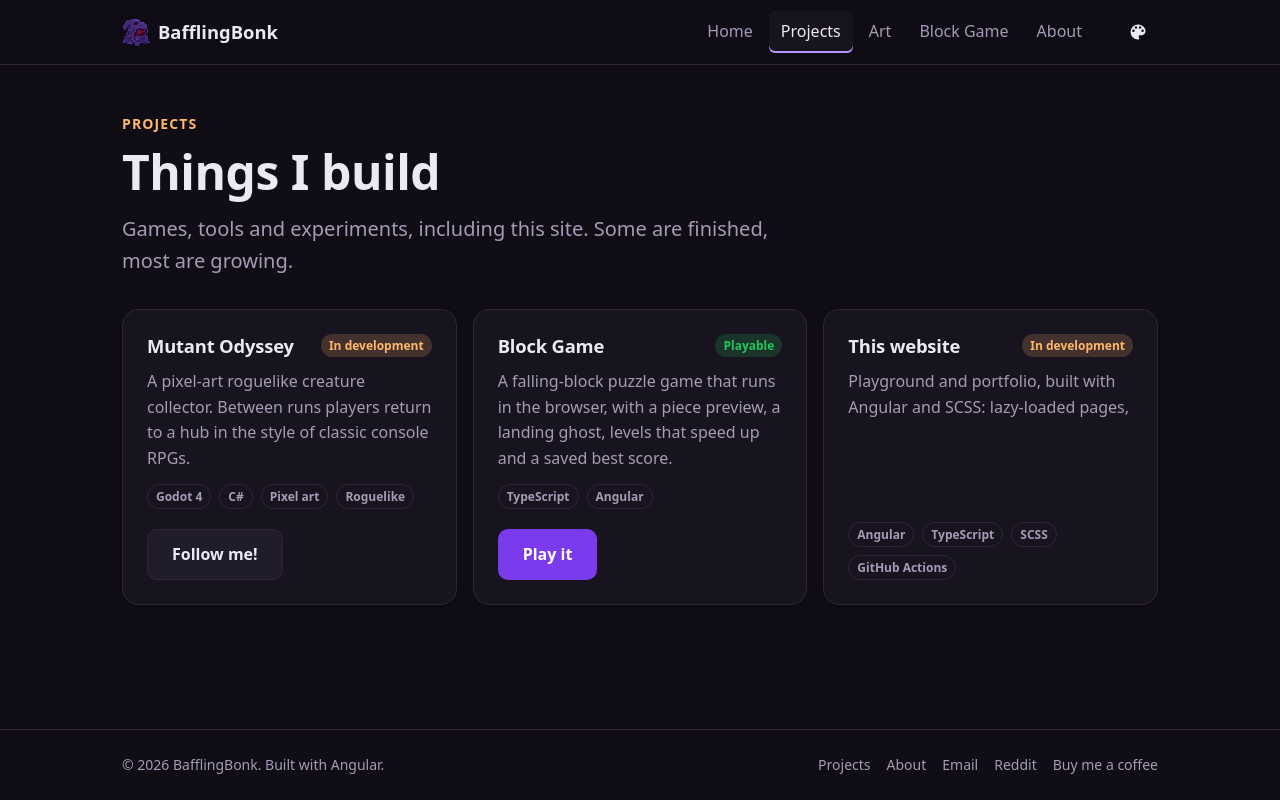
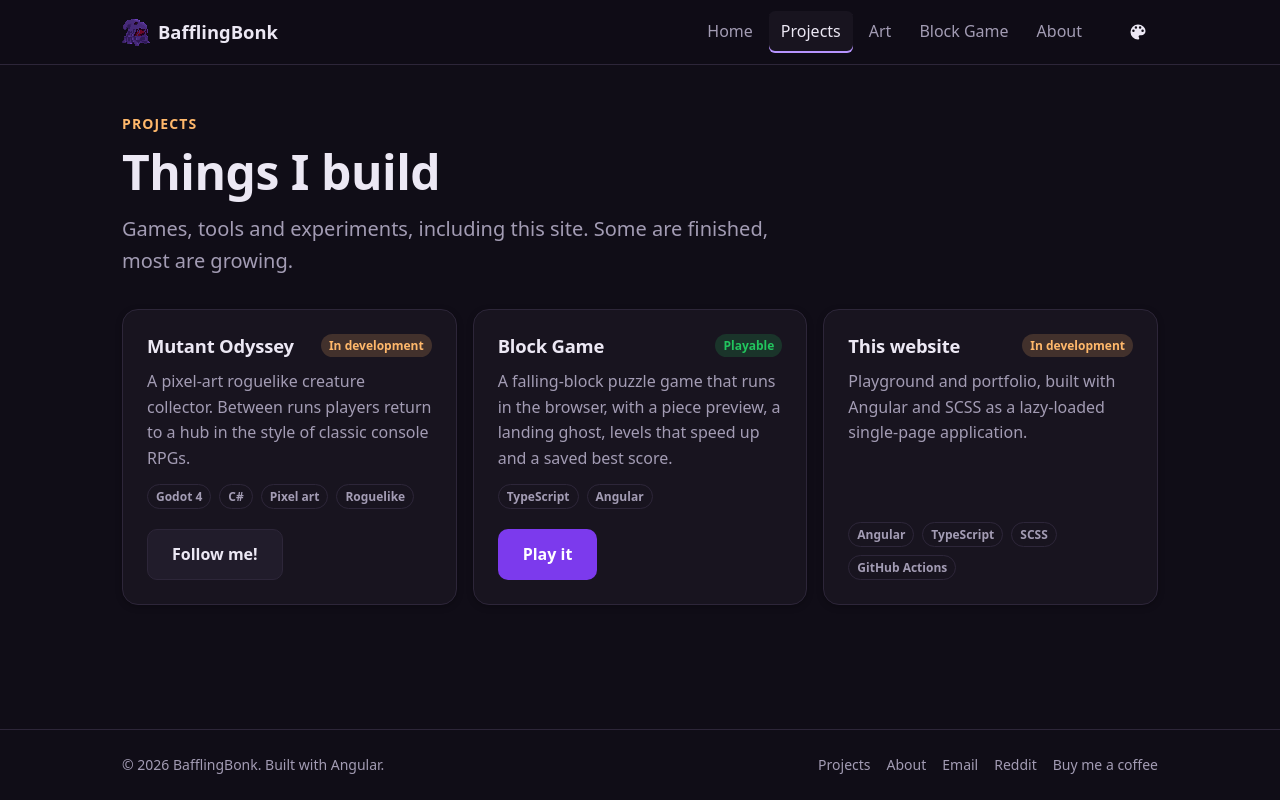
Before and after one commit to BafflingBonk/website, an Angular app: page /projects in a window 1280 px wide. Built offline with nearby package versions, Linux system fonts and the light colour scheme.

Commit message:
fix description

```diff
--- a/src/app/core/data/projects.ts
+++ b/src/app/core/data/projects.ts
@@ -22,7 +22,7 @@ export const PROJECTS: Project[] = [
   {
     id: 'website',
     title: 'This website',
-    summary:'Playground and portfolio, built with Angular and SCSS: lazy-loaded pages, ',
+    summary:'Playground and portfolio, built with Angular and SCSS as a lazy-loaded single-page application.',
     status: 'in-development',
     tags: ['Angular', 'TypeScript', 'SCSS', 'GitHub Actions'],
     links: [],
```
